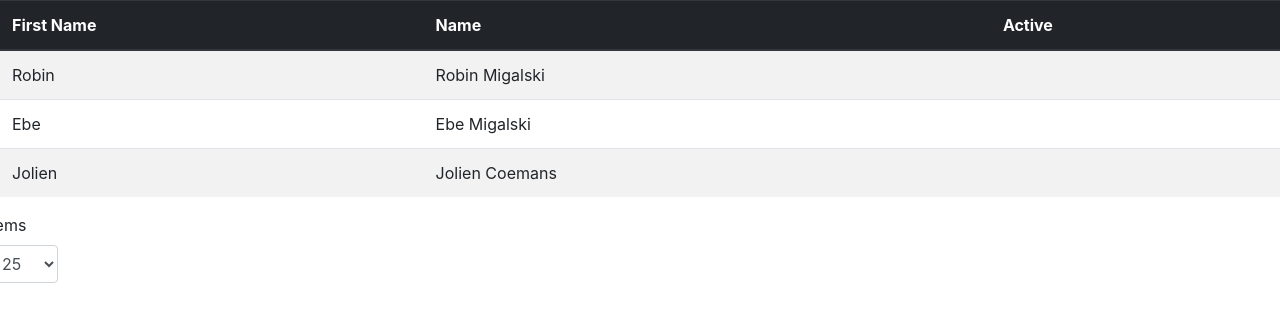
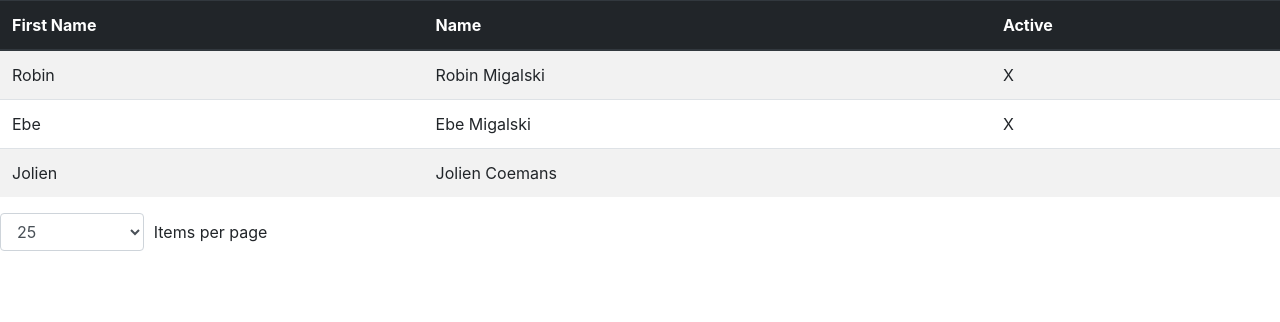
Before and after one commit to RobinMglsk/Vue_table, a Vue app: page / in a window 1280 px wide. Shown: the top 322 px of the page. Built offline with nearby package versions, Linux system fonts and the light colour scheme.

Commit message:
Fixed items per page layout

```diff
--- a/src/components/Table.vue
+++ b/src/components/Table.vue
@@ -17,7 +17,7 @@
                   <font-awesome-icon v-if="row[column.dataKey[0]]" :icon="booleanIcons.true"/>
                   <font-awesome-icon v-else :icon="booleanIcons.false"/>
                 </template>
-                <template v-if="booleanIcons.type === 'font-awesome'">
+                <template v-else>
                   <template v-if="row[column.dataKey[0]]">{{booleanIcons.true}}</template>
                   <template v-else>{{booleanIcons.false}}</template>
                 </template>
@@ -34,14 +34,16 @@
       </table>
     </div>
     <div class="row">
-      <div class="md-6">
-        <div class="form-group">
-          <label for="rowsPerPage">{{trans.rowsPerPage}}</label>
-          <select name="rowsPerPage" id="rowsPerPage" class="form-control" v-model="rowsPerPage">
-            <option value="25">25</option>
-            <option value="50">50</option>
-            <option value="100">100</option>
-          </select>
+      <div class="col-md-6 col-lg-4 col-xl-3">
+        <div class="form-group form-row">
+          <div class="col-sm-6">
+            <select name="rowsPerPage" id="rowsPerPage" class="form-control" v-model="rowsPerPage">
+              <option value="25">25</option>
+              <option value="50">50</option>
+              <option value="100">100</option>
+            </select>
+          </div>
+          <label for="rowsPerPage" class="col-sm-6 col-form-label">{{trans.rowsPerPage}}</label>
         </div>
       </div>
     </div>
@@ -77,7 +79,7 @@ export default {
       type: Object,
       default: function(){
         return {
-          rowsPerPage: 'Items'
+          rowsPerPage: 'Items per page'
         }
       }
     },
```
